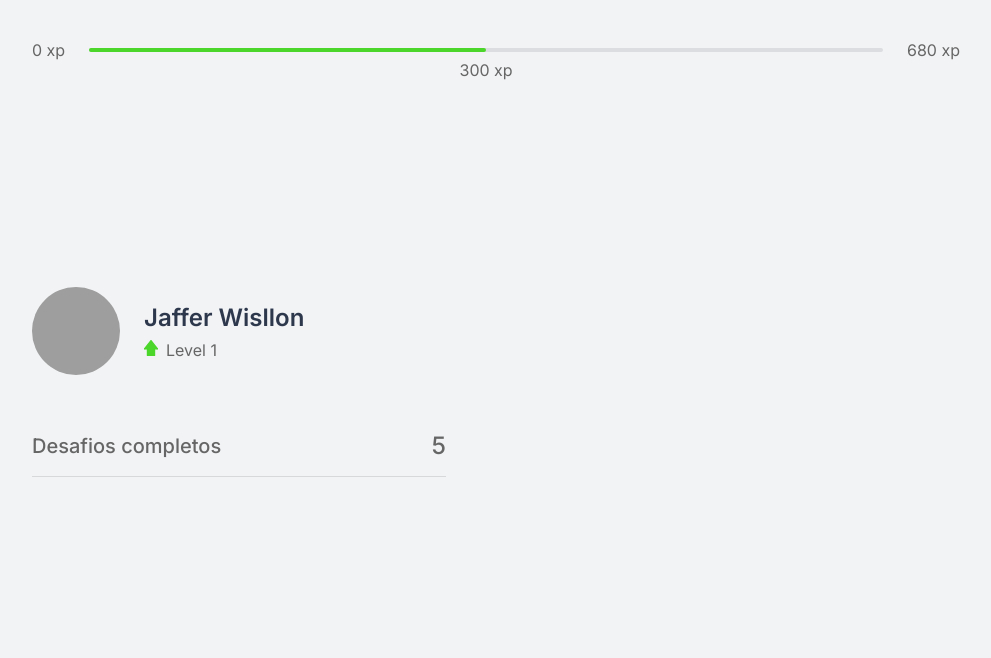
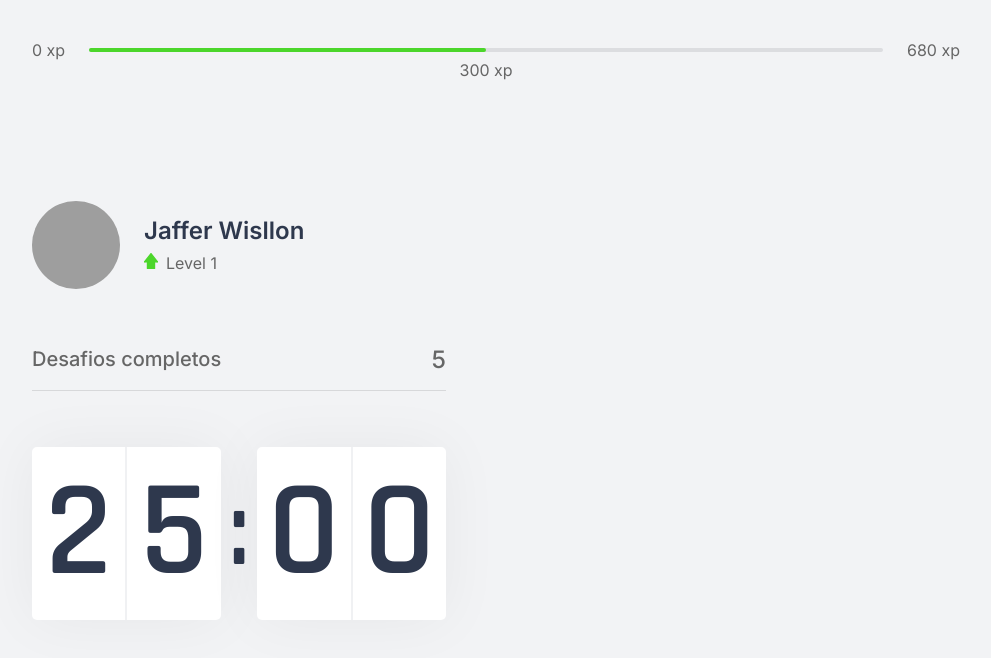
Before and after one commit to JafferWisllon/moveit, a Next.js app: page / in a window 1280 px wide. Shown: the top 658 px of the page, without its empty margins (144-1135 px from the left). Built offline with nearby package versions, Linux system fonts and the light colour scheme; grey boxes are pictures that could not be loaded.

Commit message:
criando o componente de Countdown

```diff
--- /dev/null
+++ b/src/components/Countdown.tsx
@@ -0,0 +1,19 @@
+import styles from '../styles/components/Countdown.module.css';
+
+const Countdown = () => {
+  return (
+    <div className={styles.countdownContainer}>
+      <div>
+        <span>2</span>
+        <span>5</span>
+      </div>
+      <span>:</span>
+      <div>
+        <span>0</span>
+        <span>0</span>
+      </div>
+    </div>
+  )
+}
+
+export default Countdown
--- a/src/pages/_document.tsx
+++ b/src/pages/_document.tsx
@@ -5,6 +5,7 @@
     return (
       <Html>
         <Head>
+          <link rel="shortcut icon" href="favicon.png" type="image/png"/>
           <link rel="preconnect" href="https://fonts.gstatic.com" />
           <link href="https://fonts.googleapis.com/css2?family=Inter:wght@400;500;600&family=Rajdhani:wght@600&display=swap" rel="stylesheet" />
         </Head>
--- a/src/pages/index.tsx
+++ b/src/pages/index.tsx
@@ -1,4 +1,6 @@
+import Head from 'next/head'
 import CompletedChallenges from "../components/CompletedChallenges";
+import Countdown from "../components/Countdown";
 import ExperienceBar from "../components/ExperienceBar";
 import Profile from "../components/Profile";
 import styles from '../styles/pages/Home.module.css';
@@ -6,12 +8,16 @@
 export default function Home() {
   return (
     <div className={styles.container}>
+      <Head>
+        <title>Início | move.it</title>
+      </Head>
       <ExperienceBar />
 
       <section>
         <div>
           <Profile />
           <CompletedChallenges />
+          <Countdown />
         </div>
         <div>
 
--- /dev/null
+++ b/src/styles/components/Countdown.module.css
@@ -0,0 +1,38 @@
+.countdownContainer {
+  display: flex;
+  align-items: center;
+  font-family: Rajdhani;
+  font-weight: 600;
+  color: var(--title);
+}
+
+.countdownContainer > div {
+  flex: 1;
+
+  display: flex;
+  align-items: center;
+  justify-content: space-evenly;
+
+  background: var(--white);
+  box-shadow: 0 0 60px rgba(0, 0, 0, 0.05);
+  border-radius: 5px;
+  font-size: 8.5rem;
+  text-align: center;
+}
+
+.countdownContainer > div span {
+  flex: 1;
+}
+
+.countdownContainer > div span:first-child {
+  border-right: 1px solid #f0f1f3;
+}
+
+.countdownContainer > div span:last-child {
+  border-left: 1px solid #f0f1f3;
+}
+
+.countdownContainer > span {
+  font-size: 6.5rem;
+  margin: 0 0.5rem;
+}
```
